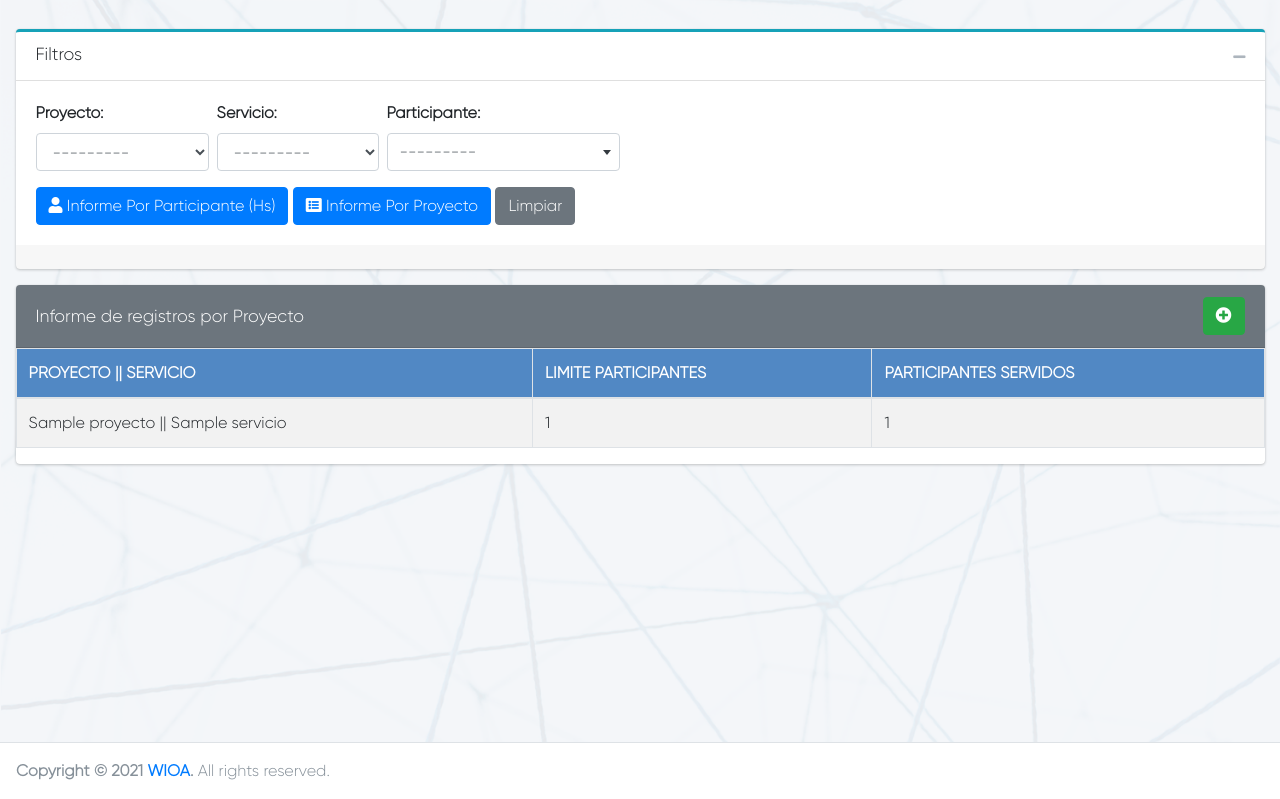
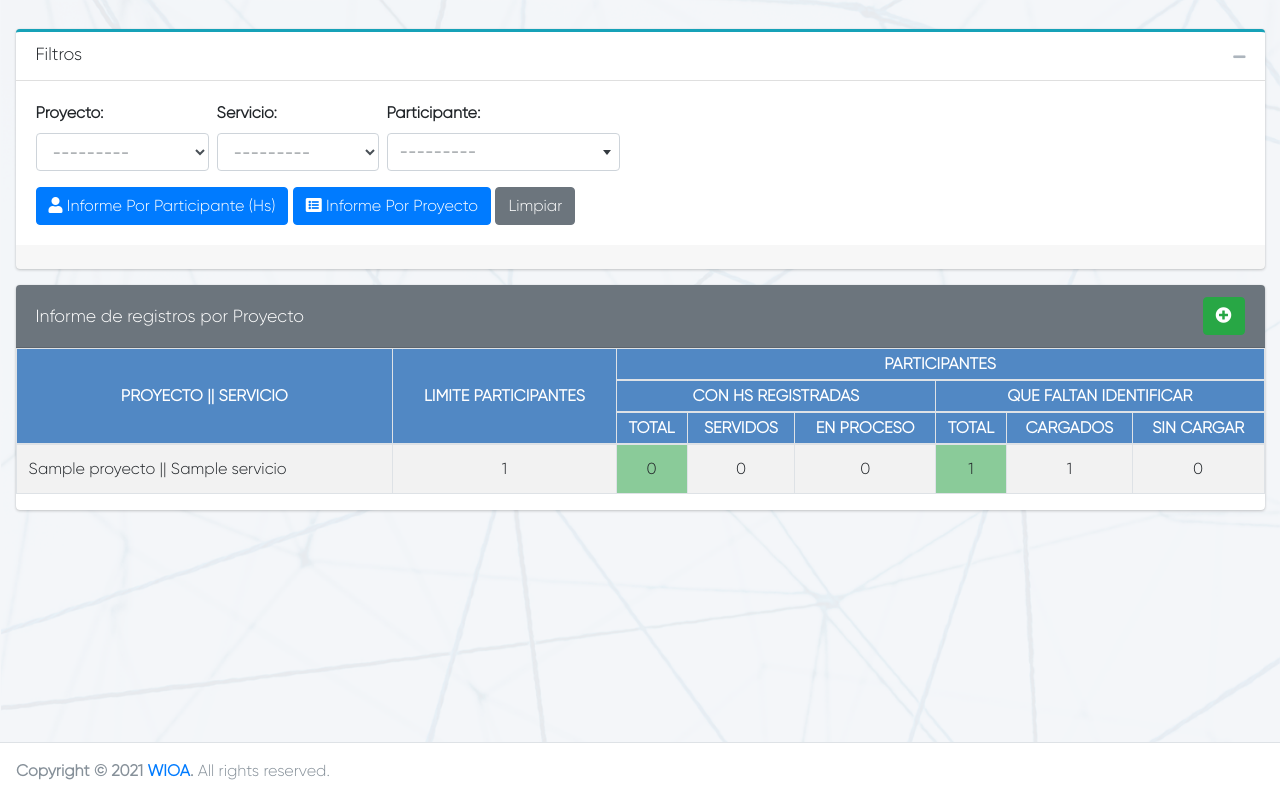
Before and after one commit to bersanonahuel/WIOA-v2, a Django app: page /registros/listarRegistroPorProyecto/ in a window 1280 px wide. Shown: the part 90-889 px from the top of the page. Run offline with Django 3.2, Linux system fonts and the light colour scheme; a user stored in the database is signed in; tables that the repository leaves empty hold one stand-in row (values such as "Sample post"); some libraries are stand-ins or nearby versions.

Commit message:
Ajustes Informe por Proyecto

```diff
--- a/apps/proyecto/admin.py
+++ b/apps/proyecto/admin.py
@@ -8,7 +8,10 @@ class ServicioAdmin(admin.ModelAdmin):
 
 class ProyectoAdmin(admin.ModelAdmin):
     search_fields=['nombre']
-    list_display = ('id', 'nombre', 'fechaCreacion')
+    list_display = ('id', 'nombre', 'fechaCreacion', 'participantes')
+
+    def participantes(self, obj):
+        return ", ".join([a.nombre +' '+ a.apellidoPaterno for a in obj.alumnos.all()])
 
 class ServiciosProyectoAdmin(admin.ModelAdmin):
     search_fields=['nombre']
--- a/apps/registros/models.py
+++ b/apps/registros/models.py
@@ -71,10 +71,10 @@ class Registro(models.Model):
         return tiempo
 
     def calcular_total_horas_faltantes_por_alumno(self):
-        segundosRegistrado = 0
-        for det in RegistroDetalle.objects.filter(registro=self):
-            timediff = (det.fechaHoraFin - det.fechaHoraInicio)
-            segundosRegistrado+=timediff.seconds
+        segundosRegistrado = self.calcular_total_horas_registradas_por_alumno()
+        # for det in RegistroDetalle.objects.filter(registro=self):
+        #     timediff = (det.fechaHoraFin - det.fechaHoraInicio)
+        #     segundosRegistrado+=timediff.seconds
 
         totalHs = self.proyecto_servicio.total_horas
 
@@ -83,6 +83,14 @@ class Registro(models.Model):
         tiempo = convertir_tiempo(hsFaltantes)
 
         return tiempo
+
+    def calcular_total_horas_registradas_por_alumno(self):
+        segundosRegistrado = 0
+        for det in RegistroDetalle.objects.filter(registro=self):
+            timediff = (det.fechaHoraFin - det.fechaHoraInicio)
+            segundosRegistrado+=timediff.seconds
+
+        return segundosRegistrado
 
 class RegistroDetalle(models.Model):
     id = models.AutoField(primary_key=True)
--- a/apps/registros/views.py
+++ b/apps/registros/views.py
@@ -26,8 +26,8 @@ from django.template.loader import get_template
 from xhtml2pdf import pisa
 from django.contrib.staticfiles import finders
 from weasyprint import HTML
+from weasyprint import CSS
 
-from weasyprint import CSS
 #Filtro
 from .filters import RegistroFilter, FacturaFilter
 
@@ -59,16 +59,23 @@ class CrearRegistro(CreateView):
 
                 if action == 'getAlumnosDelProyecto':
                     proyectoId = 0
-
-                    if request.POST['servicioProyectoId']:
-                        serviciosProyecto = ServiciosProyecto.objects.get(id=request.POST['servicioProyectoId'])
+                    serviciosProyectoSelectId = request.POST['servicioProyectoId']
+                    serviciosProyecto = None
+                    if serviciosProyectoSelectId:
+                        serviciosProyecto = ServiciosProyecto.objects.get(id=serviciosProyectoSelectId)
                         proyectoId = serviciosProyecto.proyecto.id
                     elif request.POST['proyectoId']:
                         proyectoId = request.POST['proyectoId']
 
                     if proyectoId > 0:
                         p = Proyecto.objects.get(id=proyectoId)
-                        alumnos = p.alumnos.values('id', 'nombre', 'apellidoPaterno', 'apellidoMaterno')
+
+                        #Buscar alumnos del proyecto y servicio que todavia no tienen registro creado.
+                        if serviciosProyectoSelectId:
+                            alumnosConRegistroCreado = Registro.objects.filter(proyecto_servicio=serviciosProyectoSelectId).values_list('alumno_id', flat=True)
+
+                        alumnos = p.alumnos.exclude(pk__in=alumnosConRegistroCreado).values('id', 'nombre', 'apellidoPaterno', 'apellidoMaterno')
+
                     else:
                         data['error'] = 'No se seleccionó ningún Proyecto'
 
@@ -153,12 +160,45 @@ class ListarRegistroPorProyecto(ListView):
         else:
             registro_filter = RegistroFilter(request.GET, queryset=Registro.objects.filter(usuario=self.request.user), request=self.request)
 
-        registros = Registro.objects.filter(id__in=registro_filter.qs)
+        registrosInstance = Registro.objects.filter(id__in=registro_filter.qs)
 
-        reg_count = registros.values('proyecto_servicio__proyecto__nombre', 'proyecto_servicio__servicio__nombre', 'proyecto_servicio__cantidad_participantes').order_by('proyecto_servicio').annotate(cant=Count('id'))
+        reg_count = registrosInstance.values('proyecto_servicio__id', 'proyecto_servicio__proyecto__nombre', 'proyecto_servicio__servicio__nombre', 'proyecto_servicio__cantidad_participantes').order_by('proyecto_servicio').annotate(cant_con_registro=Count('id'))
 
-        # Cantidad de registros / participantes por proyecto y servicio que tomaron servicio
-        #
+        # Cantidad de registros / participantes por proyecto y servicio.
+        i= 0
+        for reg in reg_count:
+            #Busco todos los registros del Proyecto/Servicio
+            registros_todos = Registro.objects.filter(proyecto_servicio__id=reg['proyecto_servicio__id'])
+            servidos = 0
+            enProceso = 0
+            for regInst in registros_todos:
+                hsFaltantes = regInst.calcular_total_horas_faltantes_por_alumno()
+                hsRegistradas = regInst.calcular_total_horas_registradas_por_alumno()
+
+                if hsFaltantes == '00:00':
+                    servidos = servidos + 1
+                elif hsRegistradas > 0:
+                    enProceso = enProceso + 1
+
+            cantTotalConHs = servidos + enProceso
+            reg_count[i]['cant_servidos'] = servidos
+            reg_count[i]['cant_en_proceso'] = enProceso #Este muestra todos los que tienen registro creado, tengan o no hs cargadas.. reg['cant_con_registro'] - servidos
+            reg_count[i]['cant_total_con_hs'] = cantTotalConHs
+            reg_count[i]['cant_faltan_identificar'] = reg['proyecto_servicio__cantidad_participantes'] - reg['cant_total_con_hs']
+
+
+            #De la cantidad que faltan reg hs, dividir en los que estan cargados en el sistema sin registro y los que faltarian cargar.
+            cargados = 0
+            sinCargar = 0
+
+            ps = ServiciosProyecto.objects.get(id=reg['proyecto_servicio__id'])
+            proyecto = Proyecto.objects.get(id=ps.proyecto.id)
+            cargados = proyecto.alumnos.all().count()
+            reg_count[i]['cant_cargados'] = cargados - cantTotalConHs
+            reg_count[i]['cant_sin_cargados'] = reg['cant_faltan_identificar'] - reg_count[i]['cant_cargados']
+
+
+            i = i + 1
 
         if request.is_ajax():
             data = {}
@@ -260,7 +300,9 @@ class CrearRegistroDetalle(CreateView):
 
             timediff = (fin - inicio)
             hsRegistroActual = timediff.seconds
-
+            print('totalHorasSP: ', totalHorasSP)
+            print('hsFacturadasServicio: ', hsFacturadasServicio)
+            print('hsRegistroActual: ', hsRegistroActual)
             if (hsFacturadasServicio + hsRegistroActual) > totalHorasSP:
                 error = 'Las horas que quiere registrar para el participante se exceden del Total de Horas ('+str(sp.total_horas)+') permitidas para este Proyecto y Servicio.'
                 messages.error(self.request, error)
--- a/static/css/main.css
+++ b/static/css/main.css
@@ -21,6 +21,9 @@
 }
 .bg-gris-claro {
     background-color: #c9c9c9;
+}
+.bg-verde-claro {
+    background-color: #28a74582!important;
 }
 
 .info-box-content .info-box-number{
@@ -107,6 +110,14 @@ header .icono-menu {
 .registro-manual{
     border-right: 1px solid #dee2e6!important;
     border-bottom: 0px !important;
+}
+
+table tr th {
+    text-align: center;
+}
+
+#tabla_registro.listadoPorProyecto thead tr th {
+    padding: 3px;
 }
 
 /* Mensajes */
--- a/static/js/registros/registro.js
+++ b/static/js/registros/registro.js
@@ -74,6 +74,7 @@ $(function() {
 
   //verificarComboAlumnos();
 
+  //Busca los alumnos del proyecto o servicio, o ambos; segun parametros
   function getAlumnosDelProyecto(servicioProyectoId, proyectoId, type) {
     $.ajax({
         url: window.location.pathname,
--- a/templates/registros/registro/filtros.html
+++ b/templates/registros/registro/filtros.html
@@ -13,13 +13,9 @@
 
         <div id="filtros-details" class="collapse show" aria-labelledby="headingOne" data-parent="#filtros">
             <div class="card-body">
-                <form method="GET" id="formRegistrosFiltros" >
+                <form method="GET" id="formRegistrosFiltros" action="../listarRegistro">
 
                     <div class="form-group d-flex ">
-                        {% comment %} <div class="form-group-filters mr-2 {% if filter.form.proyecto_servicio.errors %}has-error{% endif %}">
-                            <label class="control-label font-weight-bold" for="{{ filter.form.proyecto_servicio.auto_id }}"> {{ filter.form.proyecto_servicio.label }}: </label>
-                            <div>{{filter.form.proyecto_servicio}}</div>
-                        </div> {% endcomment %}
                         <div class="form-group-filters mr-2 {% if filter.form.proyecto_servicio__proyecto.errors %}has-error{% endif %}">
                             <label class="control-label font-weight-bold" for="{{ filter.form.proyecto_servicio__proyecto.auto_id }}"> {{ filter.form.proyecto_servicio__proyecto.label }}: </label>
                             <div>{{filter.form.proyecto_servicio__proyecto}}</div>
@@ -38,7 +34,6 @@
 
                     <button type="submit" class="btn btn-primary" ><i class="fas fa-user"></i> Informe Por Participante (Hs)</button>
                     <button type="button" class="btn btn-primary" onClick="listarRegistroPorProyecto();" ><i class="fas fa-list-alt"></i> Informe Por Proyecto</button>
-                    {% comment %} <a class="btn btn-primary" href="{% url 'registros:listarRegistroPorProyecto' %}"><i class="fas fa-list-alt"></i> Informe Por Proyecto</a> {% endcomment %}
 
                     <a class="btn btn-secondary" href="{% url 'registros:listarRegistro'%}">Limpiar</a>
 
--- a/templates/registros/registro/listarRegistroPorProyecto.html
+++ b/templates/registros/registro/listarRegistroPorProyecto.html
@@ -24,12 +24,24 @@
         </div>
     </div>
     <div class="table-stats order-table ov-h table-responsive">
-        <table id="tabla_registro" class="table table-striped table-bordered table-hover dataTable no-footer" role="grid" aria-describedby="bootstrap-data-table_info">
+        <table id="tabla_registro" class="table table-striped table-bordered table-hover dataTable no-footer listadoPorProyecto" role="grid" aria-describedby="bootstrap-data-table_info">
             <thead class="bg-header-tabla">
                 <tr>
-                    <th>PROYECTO || SERVICIO</th>
-                    <th>LIMITE PARTICIPANTES</th>
-                    <th>PARTICIPANTES SERVIDOS</th>
+                    <th class="align-middle" rowspan="3">PROYECTO || SERVICIO</th>
+                    <th class="align-middle" rowspan="3">LIMITE PARTICIPANTES</th>
+                    <th colspan="6">PARTICIPANTES</th>
+                </tr>
+                <tr>
+                    <th colspan="3">CON HS REGISTRADAS</th>
+                    <th colspan="3">QUE FALTAN IDENTIFICAR</th>
+                </tr>
+                <tr>
+                    <th>TOTAL</th>
+                    <th>SERVIDOS</th>
+                    <th>EN PROCESO</th>
+                    <th>TOTAL</th>
+                    <th>CARGADOS</th>
+                    <th>SIN CARGAR</th>
                 </tr>
             </thead>
             <tbody>
@@ -38,9 +50,14 @@
                 {% for proyServ in reg_count %}
                 <tr>
                     <td>{{ proyServ.proyecto_servicio__proyecto__nombre }} || {{ proyServ.proyecto_servicio__servicio__nombre }} </td>
-                    <td>{{ proyServ.proyecto_servicio__cantidad_participantes }}</td>
+                    <td class="text-center">{{ proyServ.proyecto_servicio__cantidad_participantes }}</td>
 
-                    <td>{{ proyServ.cant }}</td>
+                    <td class="bg-verde-claro text-center">{{ proyServ.cant_total_con_hs }}</td>
+                    <td class="text-center">{{ proyServ.cant_servidos }}</td>
+                    <td class="text-center">{{ proyServ.cant_en_proceso }}</td>
+                    <td class="bg-verde-claro text-center">{{ proyServ.cant_faltan_identificar }}</td>
+                    <td class="text-center">{{ proyServ.cant_cargados }}</td>
+                    <td class="text-center">{{ proyServ.cant_sin_cargados }}</td>
                 </tr>
                 {% endfor %}
 
```
Also changed, not shown: templates/registros/registro/listarRegistro.html (+5 -5 lines).
